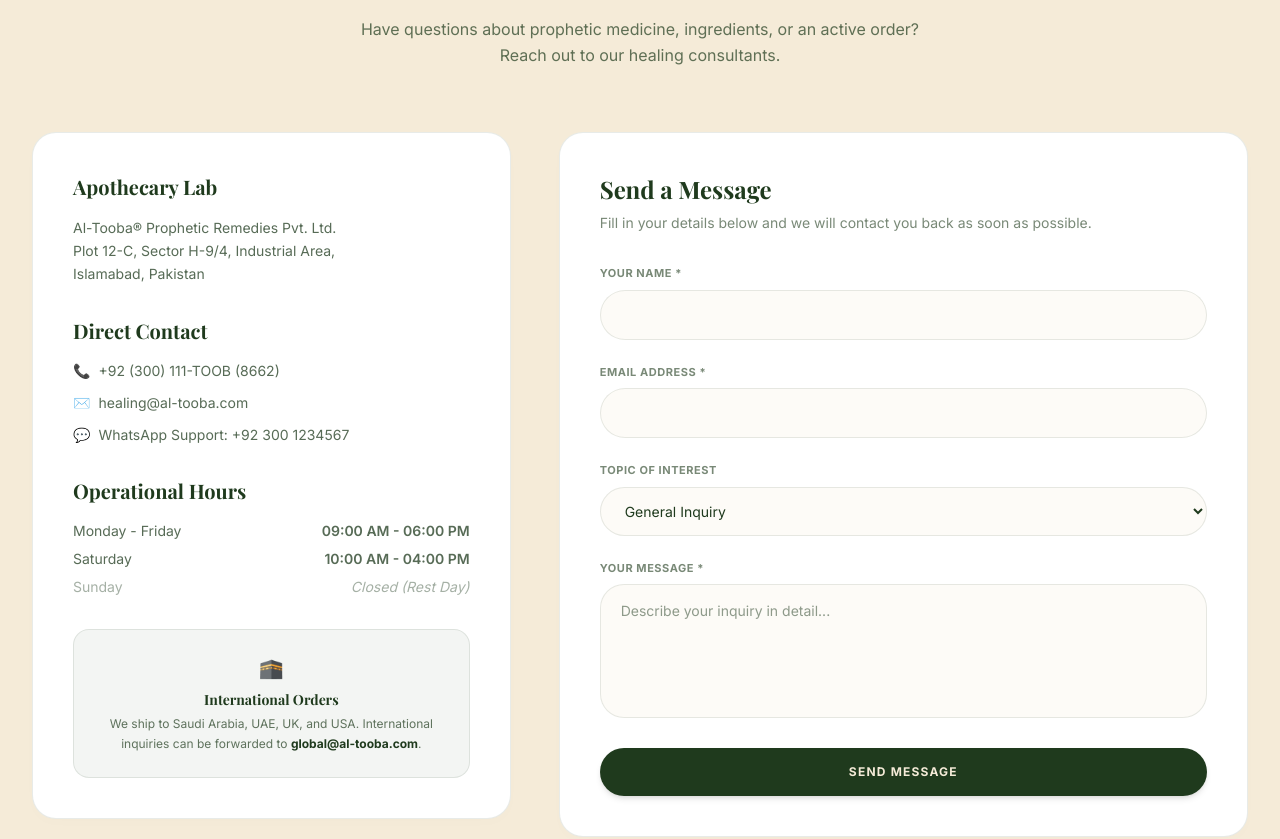
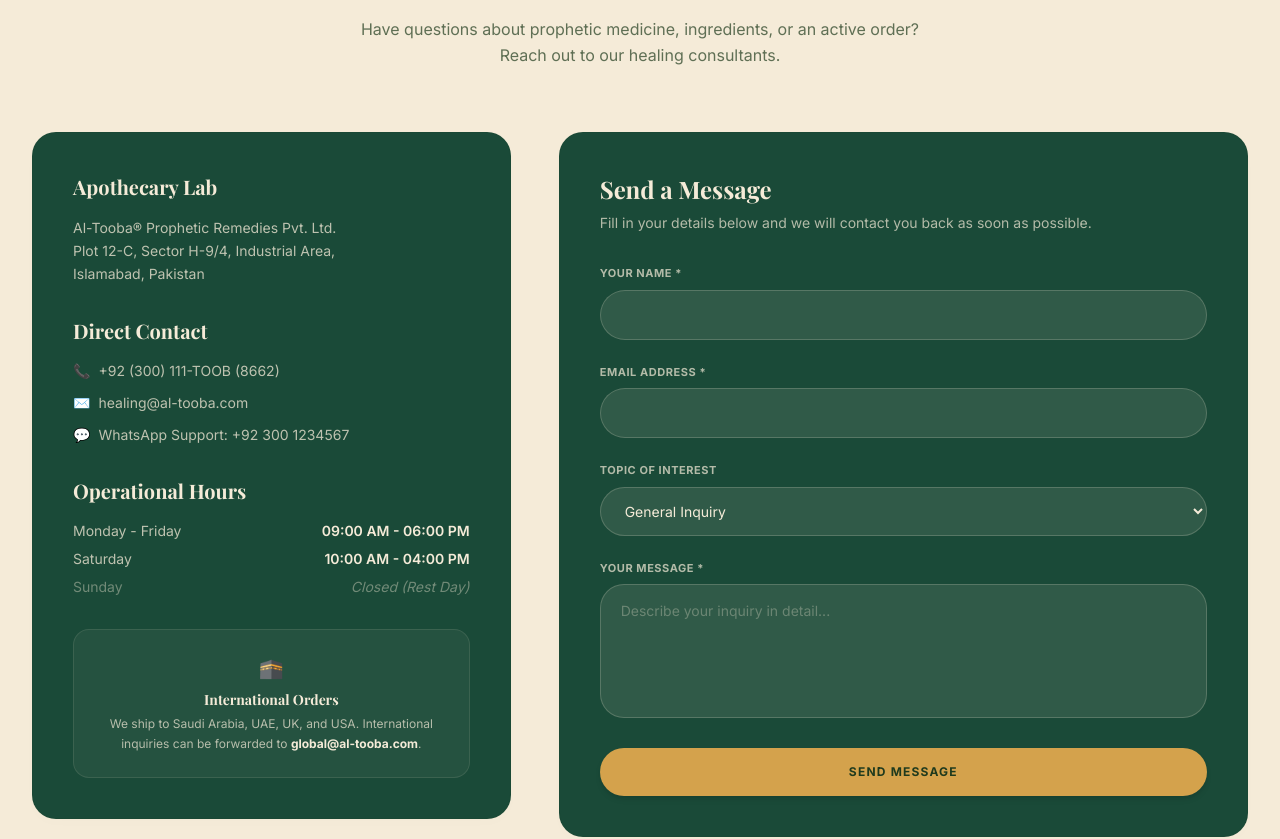
Before and after one commit to Jaseemcodes/al-tooba, a React (Vite) app: page /contact-us in a window 1280 px wide. Shown: the part 280-1119 px from the top of the page. Built offline with nearby package versions, Linux system fonts and the light colour scheme; a web font is replaced by a local one.

Commit message:
contact-us-changes

```diff
--- a/src/App.jsx
+++ b/src/App.jsx
@@ -35,10 +35,11 @@
 const GlobalSections = () => {
   const location = useLocation();
 
-  // Hide these promotional sections on Contact Us, Studio, and Product Detail pages
+  // Hide these promotional sections on Contact Us, Studio, About, and Product Detail pages
   if (
     location.pathname === '/contact-us' ||
     location.pathname === '/studio' ||
+    location.pathname === '/about' ||
     location.pathname.startsWith('/product/')
   ) {
     return null;
--- a/src/pages/ContactUs.jsx
+++ b/src/pages/ContactUs.jsx
@@ -56,10 +56,10 @@
         <div className="grid grid-cols-1 lg:grid-cols-12 gap-12 items-start mb-24">
 
           {/* Left Column: Contact details */}
-          <div className="lg:col-span-5 bg-white border border-forest/10 rounded-3xl p-8 sm:p-10 shadow-[0_4px_12px_rgba(0,0,0,0.01)] space-y-8">
+          <div className="lg:col-span-5 bg-[#1a4a38] border border-forest/10 rounded-3xl p-8 sm:p-10 shadow-[0_4px_12px_rgba(0,0,0,0.01)] space-y-8">
             <div>
-              <h3 className="font-serif font-bold text-xl text-forest mb-4">Apothecary Lab</h3>
-              <p className="text-sm text-forest/75 leading-relaxed font-sans">
+              <h3 className="font-serif font-bold text-xl text-parchment mb-4">Apothecary Lab</h3>
+              <p className="text-sm text-parchment/75 leading-relaxed font-sans">
                 Al-Tooba® Prophetic Remedies Pvt. Ltd.<br />
                 Plot 12-C, Sector H-9/4, Industrial Area,<br />
                 Islamabad, Pakistan
@@ -67,8 +67,8 @@
             </div>
 
             <div>
-              <h3 className="font-serif font-bold text-xl text-forest mb-4">Direct Contact</h3>
-              <ul className="space-y-3 text-sm text-forest/75 font-sans">
+              <h3 className="font-serif font-bold text-xl text-parchment mb-4">Direct Contact</h3>
+              <ul className="space-y-3 text-sm text-parchment/75 font-sans">
                 <li className="flex items-center gap-2">
                   <span className="text-gold font-bold">📞</span>
                   <span>+92 (300) 111-TOOB (8662)</span>
@@ -85,17 +85,17 @@
             </div>
 
             <div>
-              <h3 className="font-serif font-bold text-xl text-forest mb-4">Operational Hours</h3>
-              <ul className="space-y-2 text-sm text-forest/75 font-sans">
+              <h3 className="font-serif font-bold text-xl text-parchment mb-4">Operational Hours</h3>
+              <ul className="space-y-2 text-sm text-parchment/75 font-sans">
                 <li className="flex justify-between">
                   <span>Monday - Friday</span>
-                  <span className="font-semibold">09:00 AM - 06:00 PM</span>
+                  <span className="font-semibold text-parchment">09:00 AM - 06:00 PM</span>
                 </li>
                 <li className="flex justify-between">
                   <span>Saturday</span>
-                  <span className="font-semibold">10:00 AM - 04:00 PM</span>
+                  <span className="font-semibold text-parchment">10:00 AM - 04:00 PM</span>
                 </li>
-                <li className="flex justify-between text-forest/40">
+                <li className="flex justify-between text-parchment/40">
                   <span>Sunday</span>
                   <span className="italic">Closed (Rest Day)</span>
                 </li>
@@ -103,32 +103,32 @@
             </div>
 
             {/* Embed simple green mock locator card */}
-            <div className="border border-forest/10 bg-forest/5 rounded-2xl p-6 text-center">
+            <div className="border border-parchment/10 bg-parchment/5 rounded-2xl p-6 text-center">
               <span className="text-xl mb-2 block">🕋</span>
-              <h4 className="font-serif font-bold text-forest mb-1 text-sm">International Orders</h4>
-              <p className="text-xs text-forest/70 font-sans leading-relaxed">
-                We ship to Saudi Arabia, UAE, UK, and USA. International inquiries can be forwarded to <a href="mailto:global@al-tooba.com" className="font-bold text-forest hover:text-gold">global@al-tooba.com</a>.
+              <h4 className="font-serif font-bold text-parchment mb-1 text-sm">International Orders</h4>
+              <p className="text-xs text-parchment/70 font-sans leading-relaxed">
+                We ship to Saudi Arabia, UAE, UK, and USA. International inquiries can be forwarded to <a href="mailto:global@al-tooba.com" className="font-bold text-parchment hover:text-gold">global@al-tooba.com</a>.
               </p>
             </div>
           </div>
 
           {/* Right Column: Contact form */}
-          <div className="lg:col-span-7 bg-white border border-forest/10 rounded-3xl p-8 sm:p-10 shadow-[0_4px_12px_rgba(0,0,0,0.01)]">
-            <h3 className="font-serif font-bold text-2xl text-forest mb-2">Send a Message</h3>
-            <p className="text-xs sm:text-sm text-forest/60 mb-8 font-sans">
+          <div className="lg:col-span-7 bg-[#1a4a38] border border-forest/10 rounded-3xl p-8 sm:p-10 shadow-[0_4px_12px_rgba(0,0,0,0.01)]">
+            <h3 className="font-serif font-bold text-2xl text-parchment mb-2">Send a Message</h3>
+            <p className="text-xs sm:text-sm text-parchment/70 mb-8 font-sans">
               Fill in your details below and we will contact you back as soon as possible.
             </p>
 
             {submitted ? (
-              <div className="text-center py-12 bg-forest/5 rounded-2xl border border-forest/5">
+              <div className="text-center py-12 bg-parchment/5 rounded-2xl border border-parchment/5">
                 <span className="text-4xl mb-4 block">✉️</span>
-                <h4 className="font-serif font-bold text-xl text-forest mb-2">Message Dispatched!</h4>
-                <p className="text-xs sm:text-sm text-forest/70 max-w-sm mx-auto mb-6 leading-relaxed">
+                <h4 className="font-serif font-bold text-xl text-parchment mb-2">Message Dispatched!</h4>
+                <p className="text-xs sm:text-sm text-parchment/70 max-w-sm mx-auto mb-6 leading-relaxed">
                   Thank you for reaching out. A botanical representative will review your message and respond within 24 hours.
                 </p>
                 <button
                   onClick={() => setSubmitted(false)}
-                  className="rounded-full px-6 py-2.5 bg-forest text-parchment text-xs font-sans font-bold uppercase tracking-wider hover:bg-[#2b4c29] transition-colors"
+                  className="rounded-full px-6 py-2.5 bg-[#D4A24C] text-forest text-xs font-sans font-bold uppercase tracking-wider hover:bg-[#c2913b] transition-colors"
                 >
                   Send another message
                 </button>
@@ -136,46 +136,46 @@
             ) : (
               <form onSubmit={handleSubmit} className="space-y-6">
                 <div>
-                  <label className="block text-[11px] font-sans font-bold uppercase tracking-wider text-forest/60 mb-2">Your Name *</label>
+                  <label className="block text-[11px] font-sans font-bold uppercase tracking-wider text-parchment/70 mb-2">Your Name *</label>
                   <input
                     type="text"
                     name="name"
                     value={form.name}
                     onChange={handleInputChange}
                     required
-                    className="w-full bg-parchment/20 border border-forest/10 rounded-full px-5 py-3.5 text-sm font-sans text-forest focus:outline-none focus:border-forest"
+                    className="w-full bg-parchment/10 border border-parchment/20 rounded-full px-5 py-3.5 text-sm font-sans text-parchment focus:outline-none focus:border-gold placeholder:text-parchment/30"
                   />
                 </div>
 
                 <div>
-                  <label className="block text-[11px] font-sans font-bold uppercase tracking-wider text-forest/60 mb-2">Email Address *</label>
+                  <label className="block text-[11px] font-sans font-bold uppercase tracking-wider text-parchment/70 mb-2">Email Address *</label>
                   <input
                     type="email"
                     name="email"
                     value={form.email}
                     onChange={handleInputChange}
                     required
-                    className="w-full bg-parchment/20 border border-forest/10 rounded-full px-5 py-3.5 text-sm font-sans text-forest focus:outline-none focus:border-forest"
+                    className="w-full bg-parchment/10 border border-parchment/20 rounded-full px-5 py-3.5 text-sm font-sans text-parchment focus:outline-none focus:border-gold placeholder:text-parchment/30"
                   />
                 </div>
 
                 <div>
-                  <label className="block text-[11px] font-sans font-bold uppercase tracking-wider text-forest/60 mb-2">Topic of Interest</label>
+                  <label className="block text-[11px] font-sans font-bold uppercase tracking-wider text-parchment/70 mb-2">Topic of Interest</label>
                   <select
                     name="subject"
                     value={form.subject}
                     onChange={handleInputChange}
-                    className="w-full bg-parchment/20 border border-forest/10 rounded-full px-5 py-3.5 text-sm font-sans text-forest focus:outline-none focus:border-forest"
+                    className="w-full bg-parchment/10 border border-parchment/20 rounded-full px-5 py-3.5 text-sm font-sans text-parchment focus:outline-none focus:border-gold"
                   >
-                    <option value="general">General Inquiry</option>
-                    <option value="order">Order Support</option>
-                    <option value="consult">Remedy Consultation</option>
-                    <option value="wholesale">Wholesale & Distribution</option>
+                    <option value="general" className="bg-forest text-parchment">General Inquiry</option>
+                    <option value="order" className="bg-forest text-parchment">Order Support</option>
+                    <option value="consult" className="bg-forest text-parchment">Remedy Consultation</option>
+                    <option value="wholesale" className="bg-forest text-parchment">Wholesale & Distribution</option>
                   </select>
                 </div>
 
                 <div>
-                  <label className="block text-[11px] font-sans font-bold uppercase tracking-wider text-forest/60 mb-2">Your Message *</label>
+                  <label className="block text-[11px] font-sans font-bold uppercase tracking-wider text-parchment/70 mb-2">Your Message *</label>
                   <textarea
                     name="message"
                     value={form.message}
@@ -183,13 +183,13 @@
                     required
                     rows="5"
                     placeholder="Describe your inquiry in detail..."
-                    className="w-full bg-parchment/20 border border-forest/10 rounded-3xl px-5 py-4 text-sm font-sans text-forest focus:outline-none focus:border-forest resize-none"
+                    className="w-full bg-parchment/10 border border-parchment/20 rounded-3xl px-5 py-4 text-sm font-sans text-parchment focus:outline-none focus:border-gold resize-none placeholder:text-parchment/30"
                   ></textarea>
                 </div>
 
                 <button
                   type="submit"
-                  className="w-full rounded-full py-4 bg-forest text-parchment text-xs font-sans font-bold uppercase tracking-widest hover:bg-[#2b4c29] transition-colors shadow-md cursor-pointer block text-center"
+                  className="w-full rounded-full py-4 bg-[#D4A24C] text-forest text-xs font-sans font-bold uppercase tracking-widest hover:bg-[#c2913b] transition-colors shadow-md cursor-pointer block text-center"
                 >
                   Send Message
                 </button>
```
Also changed, not shown: src/components/InstagramReels.jsx (+1 -11 lines), src/data/blogPosts.js (+47 -3 lines).
